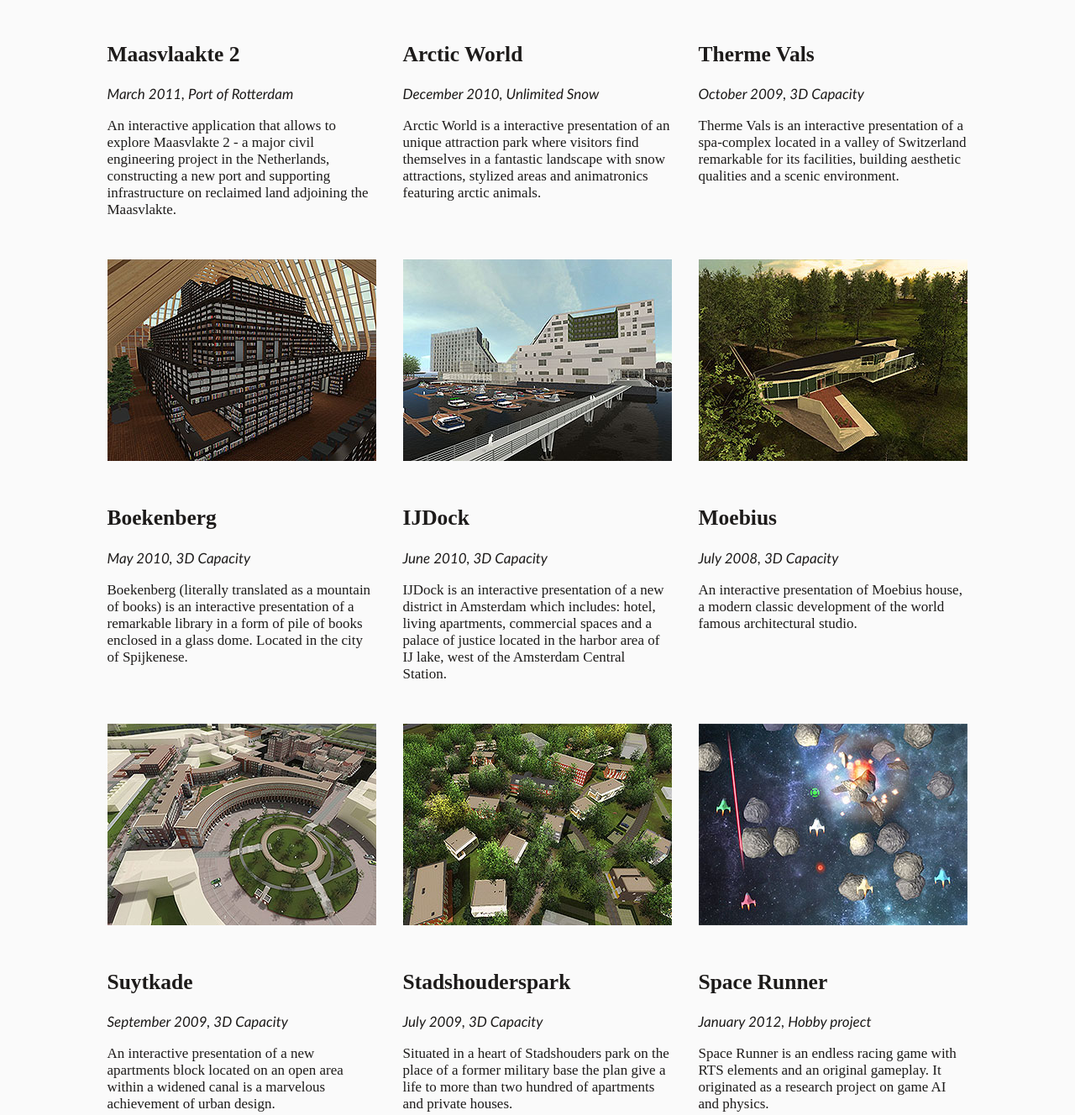
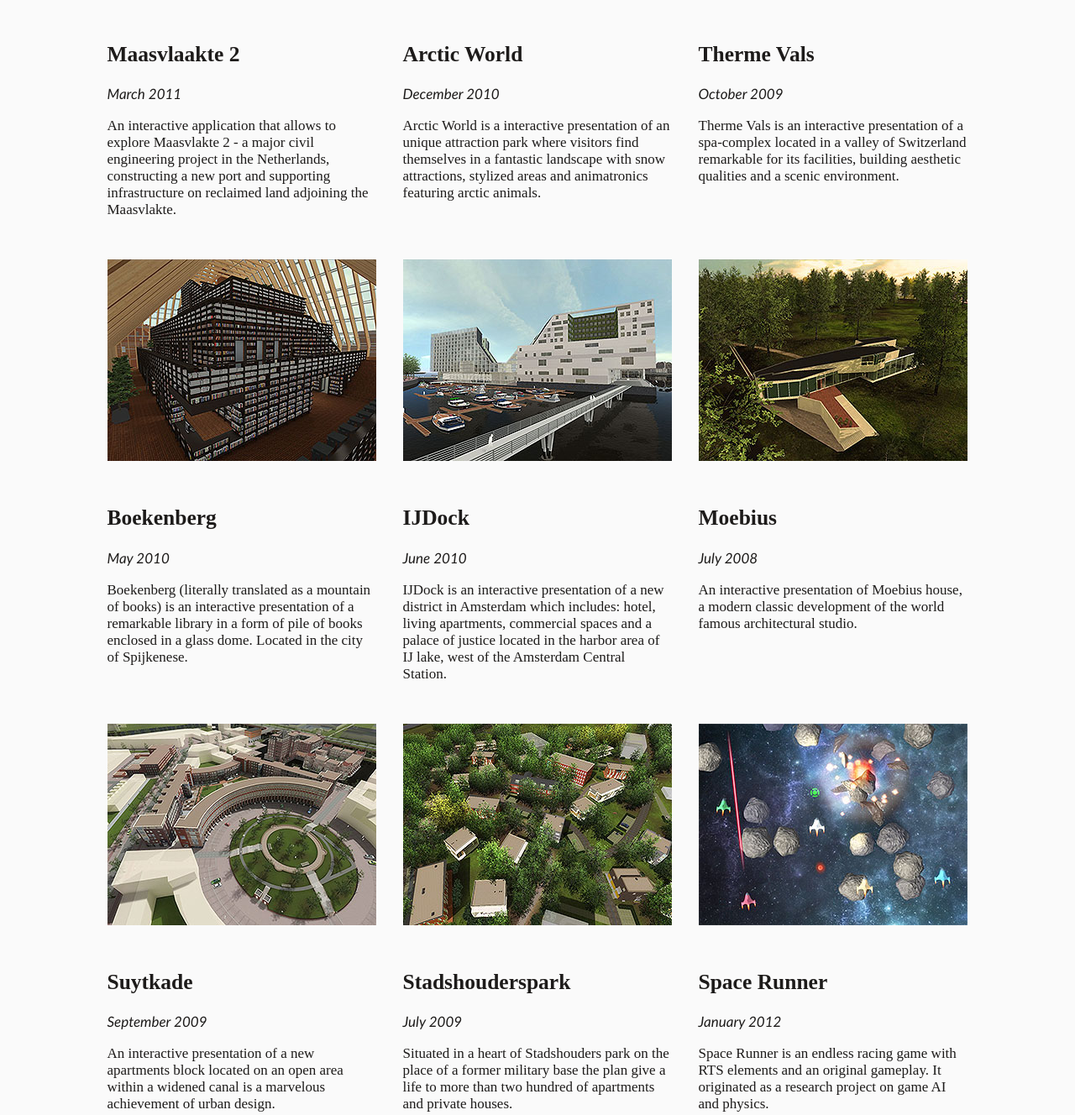
Before and after one commit to stanislavdotpro/stanislavdotpro.github.io, a plain HTML site: page index.html in a window 1280 px wide. Shown: the part 2180-3508 px from the top of the page at 84% size. Drawn offline with Linux system fonts and the light colour scheme; a web font is replaced by a local one.

Commit message:
Title updated

```diff
--- a/index.html
+++ b/index.html
@@ -115,17 +115,17 @@
 		<div class="row">
 			<div class="column">
 				<h2>Maasvlaakte 2</h2>
-				<p><i>March 2011, Port of Rotterdam</i></p>
+				<p><i>March 2011</i></p>
 				<p>An interactive application that allows to explore Maasvlakte 2 - a major civil engineering project in the Netherlands, constructing a new port and supporting infrastructure on reclaimed land adjoining the Maasvlakte.</p>
 			</div>
 			<div class="column">
 				<h2>Arctic World</h2>
-				<p><i>December 2010, Unlimited Snow</i></p>
+				<p><i>December 2010</i></p>
 				<p>Arctic World is a interactive presentation of an unique attraction park where visitors find themselves in a fantastic landscape with snow attractions, stylized areas and animatronics featuring arctic animals.</p>
 			</div>
 			<div class="column">
 				<h2>Therme Vals</h2>
-				<p><i>October 2009, 3D Capacity</i></p>
+				<p><i>October 2009</i></p>
 				<p>Therme Vals is an interactive presentation of a spa-complex located in a valley of Switzerland remarkable for its facilities, building aesthetic qualities and a scenic environment.</p>
 			</div>
 		</div>
@@ -143,17 +143,17 @@
 		<div class="row">
 			<div class="column">
 				<h2>Boekenberg</h2>
-				<p><i>May 2010, 3D Capacity</i></p>
+				<p><i>May 2010</i></p>
 				<p>Boekenberg (literally translated as a mountain of books) is an interactive presentation of a remarkable library in a form of pile of books enclosed in a glass dome. Located in the city of Spijkenese.</p>
 			</div>
 			<div class="column">
 				<h2>IJDock</h2>
-				<p><i>June 2010, 3D Capacity</i></p>
+				<p><i>June 2010</i></p>
 				<p>IJDock is an interactive presentation of a new district in Amsterdam which includes: hotel, living apartments, commercial spaces and a palace of justice located in the harbor area of IJ lake, west of the Amsterdam Central Station.</p>
 			</div>
 			<div class="column">
 				<h2>Moebius</h2>
-				<p><i>July 2008, 3D Capacity</i></p>
+				<p><i>July 2008</i></p>
 				<p>An interactive presentation of Moebius house, a modern classic development of the world famous architectural studio.</p>
 			</div>
 		</div>
@@ -171,17 +171,17 @@
 		<div class="row">
 			<div class="column">
 				<h2>Suytkade</h2>
-				<p><i>September 2009, 3D Capacity</i></p>
+				<p><i>September 2009</i></p>
 				<p>An interactive presentation of a new apartments block located on an open area within a widened canal is a marvelous achievement of urban design.</p>
 			</div>
 			<div class="column">
 				<h2>Stadshouderspark</h2>
-				<p><i>July 2009, 3D Capacity</i></p>
+				<p><i>July 2009</i></p>
 				<p>Situated in a heart of Stadshouders park on the place of a former military base the plan give a life to more than two hundred of apartments and private houses.</p>
 			</div>
 			<div class="column">
 				<h2>Space Runner</h2>
-				<p><i>January 2012, Hobby project</i></p>
+				<p><i>January 2012</i></p>
 				<p>Space Runner is an endless racing game with RTS elements and an original gameplay. It originated as a research project on game AI and physics.</p>
 			</div>
 		</div>
@@ -199,17 +199,17 @@
 		<div class="row">
 			<div class="column">
 				<h2>Meerijk</h2>
-				<p><i>March 2010, 3D Capacity</i></p>
+				<p><i>March 2010</i></p>
 				<p>Meerijk is an interactive presentation of a residential and commercial center in Eindhoven designed in a vivid color scheme and surrounded by a vast landscape of Meerland Park.</p>
 			</div>
 			<div class="column">
 				<h2>Plannet Apple</h2>
-				<p><i>June 2011, Hobby project</i></p>
+				<p><i>June 2011</i></p>
 				<p>Planet Apple is an art-research project where apple envisioned as a planet fitting the whole country on its surface.</p>
 			</div>
 			<div class="column">
 				<h2>David</h2>
-				<p><i>May 2012, Hobby project</i></p>
+				<p><i>May 2012</i></p>
 				<p>The second work in series of light and form study. The drawing started on paper in four separate parts: an eye, a nose, an ear and lips and was later digitally composed.</p>
 			</div>
 		</div>
@@ -225,7 +225,7 @@
 		<div class="row">
 			<div class="column">
 				<h2>Farnese Hercules</h2>
-				<p><i>September 2011, Hobby project</i></p>
+				<p><i>September 2011</i></p>
 				<p>A study project aimed towards of understanding of light and form. The drawing began its life on paper in a drawing classroom and was finished digitally.</p>
 			</div>
 			<div class="column">
```
